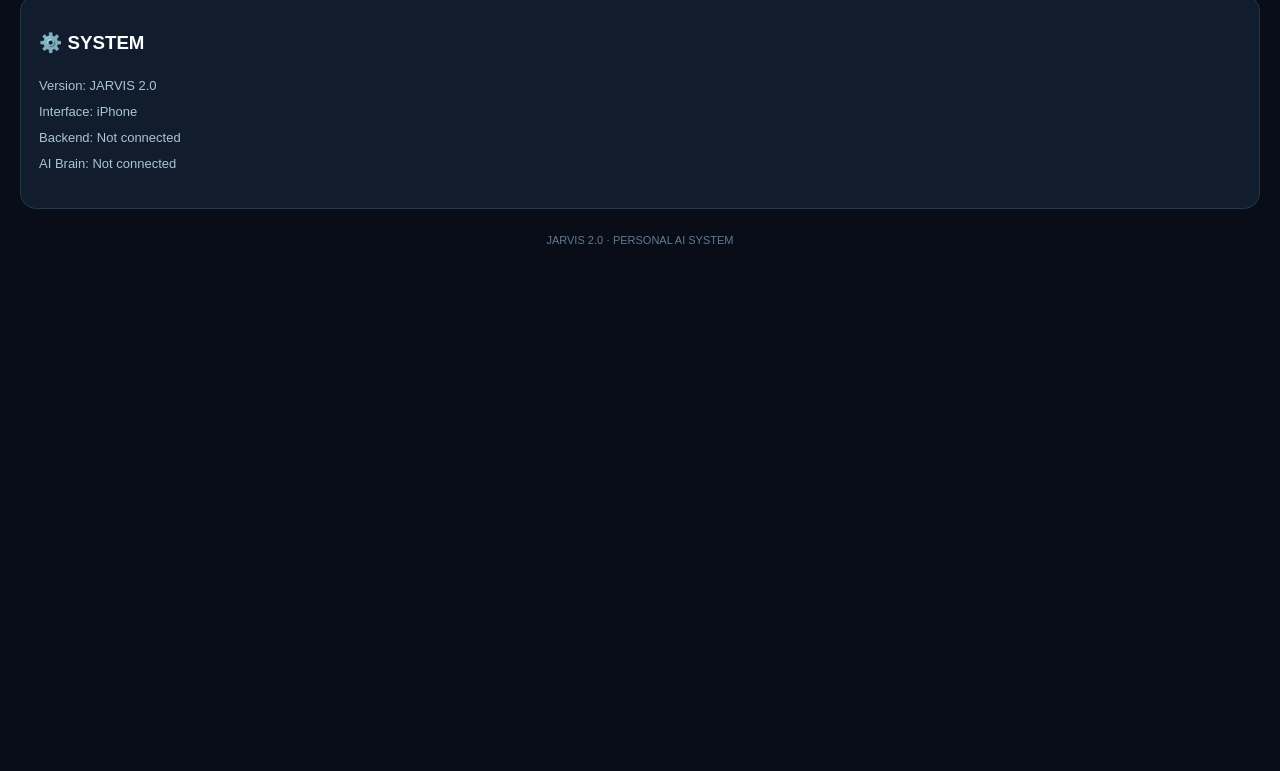
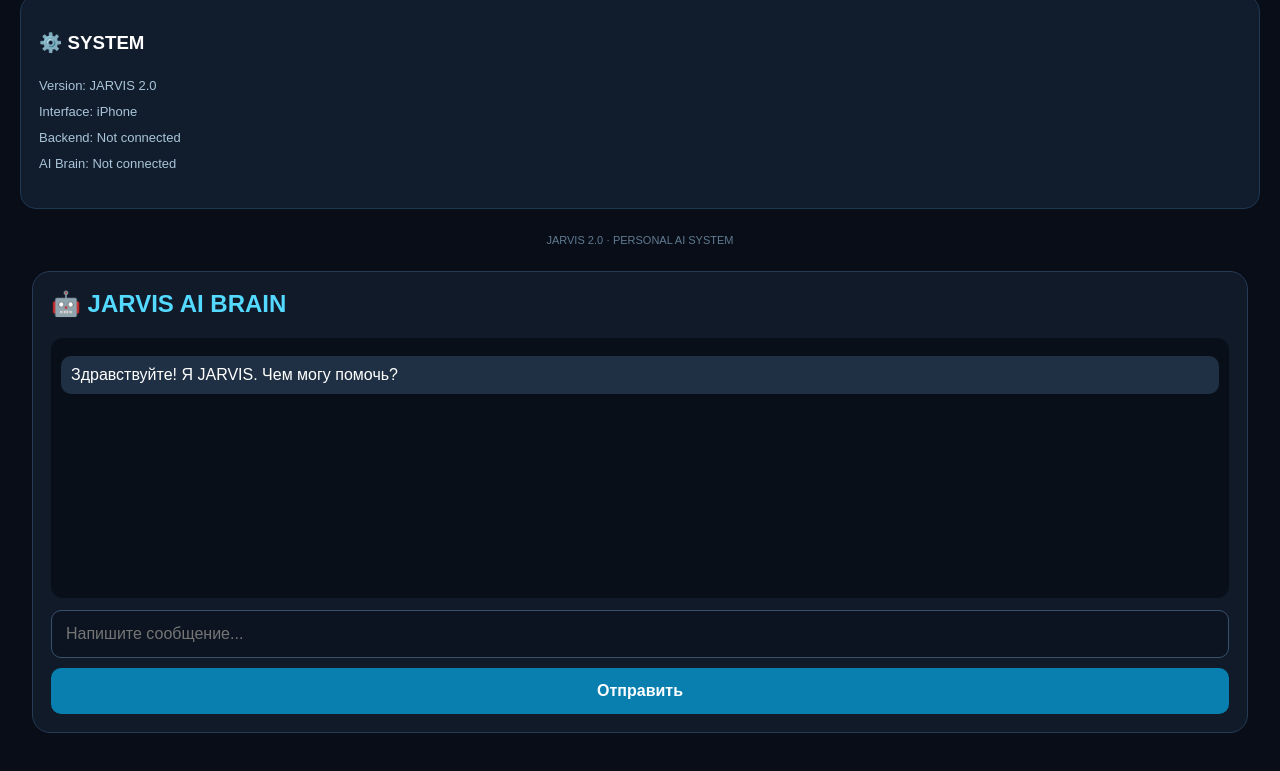
Before and after one commit to inoyat825/jarvis-control-center-, a plain HTML site: page index.html in a window 1280 px wide. Shown: the part 1169-1940 px from the top of the page. Before the commit the page ends 1460 px from the top, so only its background shows below. Drawn offline with Linux system fonts and the light colour scheme.

Commit message:
Add styling and structure for JARVIS chat interface

```diff
--- a/index.html
+++ b/index.html
@@ -214,6 +214,142 @@ function speak() {
   speechSynthesis.speak(speech);
 }
 </script>
+<style>
+#jarvis-chat {
+  margin: 20px 12px;
+  padding: 18px;
+  border: 1px solid #263b55;
+  border-radius: 18px;
+  background: #101a29;
+  color: white;
+  font-family: Arial, sans-serif;
+}
+#jarvis-chat h2 {
+  color: #54d9ff;
+  margin-top: 0;
+}
+#jarvis-messages {
+  height: 260px;
+  overflow-y: auto;
+  padding: 10px;
+  background: #080f19;
+  border-radius: 12px;
+  margin-bottom: 12px;
+}
+.jarvis-message {
+  padding: 10px;
+  margin: 8px 0;
+  border-radius: 10px;
+  overflow-wrap: anywhere;
+}
+.jarvis-user {
+  background: #183b58;
+}
+.jarvis-ai {
+  background: #203044;
+}
+#jarvis-input {
+  box-sizing: border-box;
+  width: 100%;
+  padding: 14px;
+  border-radius: 10px;
+  border: 1px solid #38516d;
+  background: #0b1420;
+  color: white;
+  font-size: 16px;
+}
+#jarvis-send {
+  width: 100%;
+  padding: 14px;
+  margin-top: 10px;
+  border: 0;
+  border-radius: 10px;
+  background: #087fae;
+  color: white;
+  font-size: 16px;
+  font-weight: bold;
+}
+#jarvis-send:disabled {
+  opacity: .5;
+}
+</style>
 
+<section id="jarvis-chat">
+  <h2>🤖 JARVIS AI BRAIN</h2>
+
+  <div id="jarvis-messages">
+    <div class="jarvis-message jarvis-ai">
+      Здравствуйте! Я JARVIS. Чем могу помочь?
+    </div>
+  </div>
+
+  <input
+    id="jarvis-input"
+    type="text"
+    placeholder="Напишите сообщение..."
+  >
+
+  <button id="jarvis-send" onclick="sendToJarvis()">
+    Отправить
+  </button>
+</section>
+
+<script>
+const JARVIS_API =
+  "https://jarvis-brain.inoyatv.workers.dev/";
+
+const messages = document.getElementById("jarvis-messages");
+const input = document.getElementById("jarvis-input");
+const sendButton = document.getElementById("jarvis-send");
+
+function addMessage(text, type) {
+  const div = document.createElement("div");
+  div.className = "jarvis-message jarvis-" + type;
+  div.textContent = text;
+  messages.appendChild(div);
+  messages.scrollTop = messages.scrollHeight;
+}
+
+async function sendToJarvis() {
+  const message = input.value.trim();
+  if (!message) return;
+
+  addMessage(message, "user");
+  input.value = "";
+  sendButton.disabled = true;
+  sendButton.textContent = "JARVIS думает...";
+
+  try {
+    const response = await fetch(JARVIS_API, {
+      method: "POST",
+      headers: {
+        "Content-Type": "application/json"
+      },
+      body: JSON.stringify({ message })
+    });
+
+    const data = await response.json();
+
+    if (!response.ok) {
+      throw new Error(data.error || "Ошибка сервера");
+    }
+
+    addMessage(data.answer, "ai");
+
+  } catch (error) {
+    addMessage(
+      "Не удалось подключиться: " + error.message,
+      "ai"
+    );
+  } finally {
+    sendButton.disabled = false;
+    sendButton.textContent = "Отправить";
+  }
+}
+
+input.addEventListener("keydown", function(event) {
+  if (event.key === "Enter") sendToJarvis();
+});
+</script>
 </body>
 </html>
```
